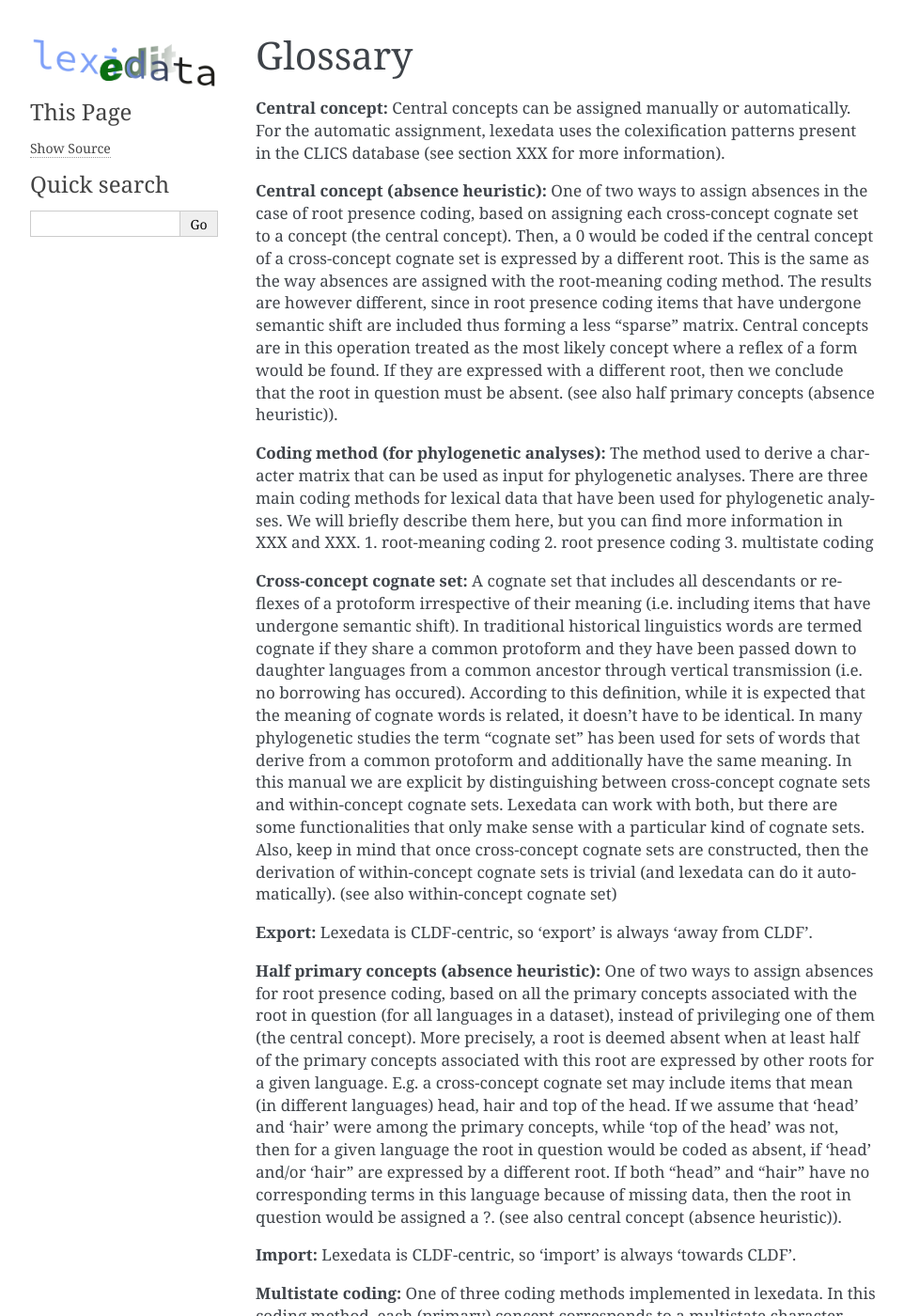
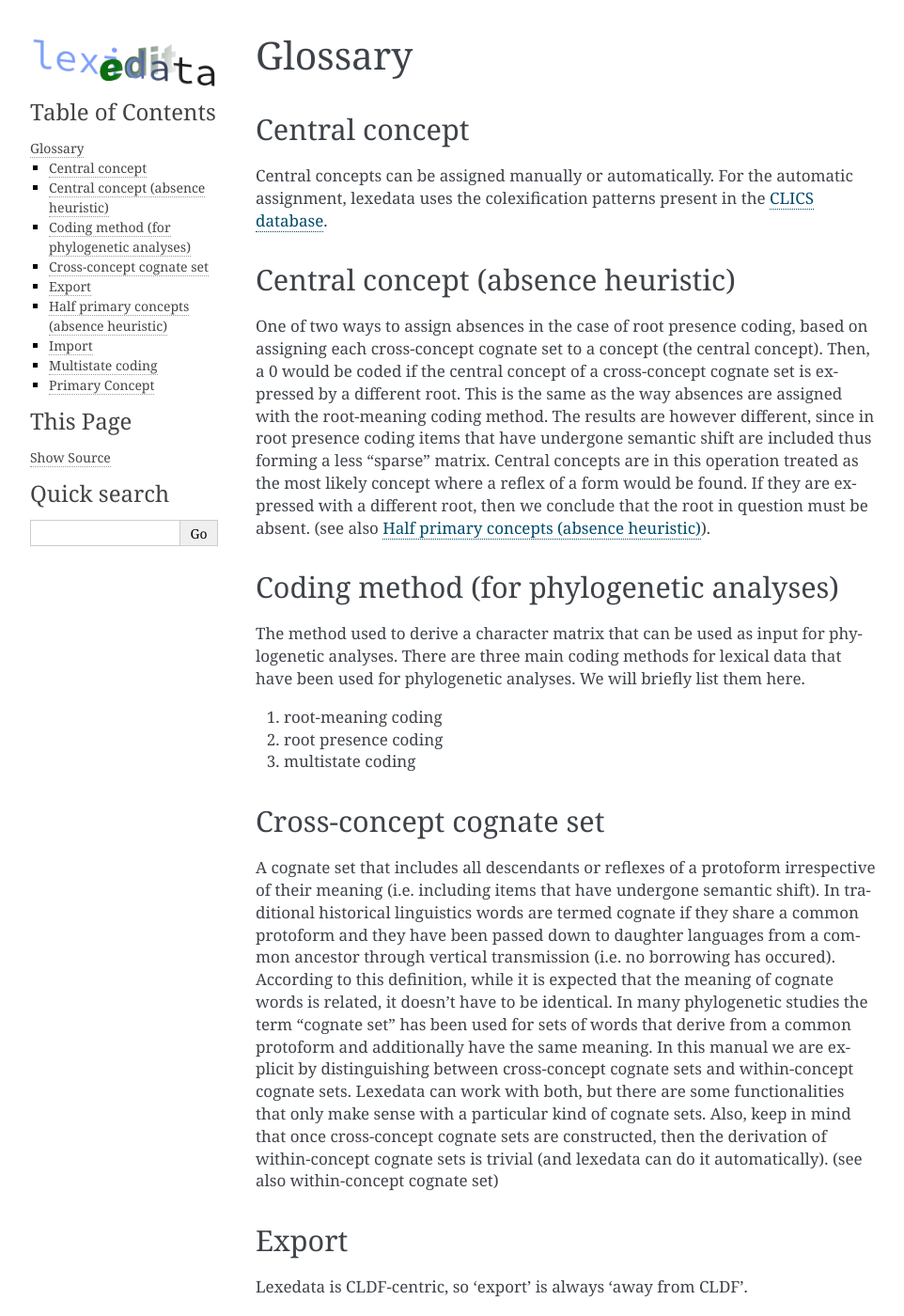
Before and after one commit to lexedata/lexedata, a Sphinx documentation site: the page built from docs/glossary.rst, in a window 1280 px wide and 1400 px high. Shown: the whole window at 94% size, without its empty margins (148-1110 px from the left). Built offline with Sphinx 7.4.7, drawn with Linux system fonts in a browser that asks for light colours; some of the changed text lies outside the part shown.

Commit message:
Start adding references to glossary

```diff
--- a/docs/conf.py
+++ b/docs/conf.py
@@ -35,7 +35,9 @@
     "sphinx.ext.autodoc",
     "sphinx.ext.coverage",
     "sphinx.ext.napoleon",
+    "sphinx.ext.autosectionlabel",
 ]
+autosectionlabel_prefix_document = True
 
 # Add any paths that contain templates here, relative to this directory.
 templates_path = ["_templates"]
--- a/docs/glossary.rst
+++ b/docs/glossary.rst
@@ -1,35 +1,55 @@
 Glossary
 ~~~~~~~~
 
-**Central concept:**
-Central concepts can be assigned manually or automatically. For the automatic assignment, lexedata uses the colexification patterns present in the CLICS database (see section XXX for more information).
+Central concept
+---------------
 
-**Central concept (absence heuristic):**
-One of two ways to assign absences in the case of root presence coding, based on assigning each cross-concept cognate set to a concept (the central concept). Then, a 0 would be coded if the central concept of a cross-concept cognate set is expressed by a different root. This is the same as the way absences are assigned with the root-meaning coding method. The results are however different, since in root presence coding items that have undergone semantic shift are included thus forming a less "sparse" matrix. Central concepts are in this operation treated as the most likely concept where a reflex of a form would be found. If they are expressed with a different root, then we conclude that the root in question must be absent. (see also half primary concepts (absence heuristic)).
+Central concepts can be assigned manually or automatically. For the automatic assignment, lexedata uses the colexification patterns present in the `CLICS database <https://clics.clld.org>`_.
 
-**Coding method (for phylogenetic analyses):**
+Central concept (absence heuristic)
+-----------------------------------
+
+One of two ways to assign absences in the case of root presence coding, based on assigning each cross-concept cognate set to a concept (the central concept). Then, a 0 would be coded if the central concept of a cross-concept cognate set is expressed by a different root. This is the same as the way absences are assigned with the root-meaning coding method. The results are however different, since in root presence coding items that have undergone semantic shift are included thus forming a less "sparse" matrix. Central concepts are in this operation treated as the most likely concept where a reflex of a form would be found. If they are expressed with a different root, then we conclude that the root in question must be absent. (see also :ref:`glossary:half primary concepts (absence heuristic)`).
+
+Coding method (for phylogenetic analyses)
+-----------------------------------------
+
 The method used to derive a character matrix that can be used as input for phylogenetic analyses.
-There are three main coding methods for lexical data that have been used for phylogenetic analyses. We will briefly describe them here, but you can find more information in XXX and XXX.
+There are three main coding methods for lexical data that have been used for phylogenetic analyses. We will briefly list them here.
+
 1. root-meaning coding
 2. root presence coding
 3. multistate coding
 
-**Cross-concept cognate set:**
+Cross-concept cognate set
+-------------------------
+
 A cognate set that includes all descendants or reflexes of a protoform irrespective of their meaning (i.e. including items that have undergone semantic shift). In traditional historical linguistics words are termed cognate if they share a common protoform and they have been passed down to daughter languages from a common ancestor through vertical transmission (i.e. no borrowing has occured). According to this definition, while it is expected that the meaning of cognate words is related, it doesn't have to be identical. In many phylogenetic studies the term "cognate set" has been used for sets of words that derive from a common protoform and additionally have the same meaning. In this manual we are explicit by distinguishing between cross-concept cognate sets and within-concept cognate sets. Lexedata can work with both, but there are some functionalities that only make sense with a particular kind of cognate sets. Also, keep in mind that once cross-concept cognate sets are constructed, then the derivation of within-concept cognate sets is trivial (and lexedata can do it automatically). (see also within-concept cognate set)
 
-**Export:**
+Export
+------
+
 Lexedata is CLDF-centric, so ‘export’ is always ‘away from CLDF’.
 
-**Half primary concepts (absence heuristic):**
-One of two ways to assign absences for root presence coding, based on all the primary concepts associated with the root in question (for all languages in a dataset), instead of privileging one of them (the central concept). More precisely, a root is deemed absent when at least half of the primary concepts associated with this root are expressed by other roots for a given language. E.g. a cross-concept cognate set may include items that mean (in different languages) head, hair and top of the head. If we assume that 'head' and 'hair' were among the primary concepts, while 'top of the head' was not, then for a given language the root in question would be coded as absent, if 'head' and/or 'hair" are expressed by a different root. If both "head" and "hair" have no corresponding terms in this language because of missing data, then the root in question would be assigned a ?. (see also central concept (absence heuristic)).
+Half primary concepts (absence heuristic)
+-----------------------------------------
 
-**Import:**
+One of two ways to assign absences for root presence coding, based each :ref:`glossary:primary concept` associated with the root in question (for all languages in a dataset), instead of privileging one of them (the central concept).
+
+More precisely, a root is deemed absent when at least half of the primary concepts associated with this root are expressed by other roots for a given language. For example, a cross-concept cognate set may include items that mean (in different languages) HEAD, HAIR, and TOP OF THE HEAD. Let us assume that HEAD and HAIR were among the primary concepts, while TOP OF THE HEAD was not.
+Then for a given language the root in question would be coded as absent if at least one (half of the two) primary concepts HEAD and HAIR is expressed by a *different* root.
+Only if we don't know terms for both HEAD and HAIR in this language – or generally, if more than half of the primary concepts associated to the root are missing –, then the root in question would be assigned a ``?``. (see also :ref:`glossary:central concept (absence heuristic)`)
+
+Import
+------
 Lexedata is CLDF-centric, so ‘import’ is always ‘towards CLDF’.
 
-**Multistate coding:**
-One of three coding methods implemented in lexedata. In this coding method, each (primary) concept corresponds to a multistate character, with each within-concept cognate set corresponding to a different state. It is available for datasets with either within- or cross-concept cognate sets. (see also coding method)
+Multistate coding
+-----------------
+One of three coding methods implemented in lexedata. In this coding method, each :ref:`glossary:primary concept` corresponds to a multistate character, with each within-concept cognate set corresponding to a different state. It is available for datasets with either within- or cross-concept cognate sets. (see also :ref:`glossary:coding method (for phylogenetic analyses)`)
 
-**Primary Concept:**
+Primary Concept
+---------------
 A concept that has been systematically searched for in the languages of the dataset. When building a lexical dataset, it is typical procedure to start with a comparative wordlist including a number of basic concepts (e.g. a Swadesh list). Within lexedata, we call such concepts primary. Any other concepts present in parameters.csv are secondary. A dataset with within-concept cognate sets, often contains only primary concepts (however, it is possible that one has been keeping track of additional meanings for each word, thus leading to the inclusion of a number of secondary concepts as well.). A dataset with cross-concept cognate sets is very likely to include secondary concepts, especially if one has searched for cognate forms extensively among synonyms or closely related concepts to the primary concepts. (see also secondary concept)
 
 **Root-meaning coding:**
--- a/docs/tour.rst
+++ b/docs/tour.rst
@@ -976,7 +976,7 @@
 This gives us a tab-separated value file, by default named `cognate.tsv`, which
 we can load in Edictor and edit there.
 
-.. image:: example/Edictor.png
+.. image:: _static/Edictor.png
   :width: 70%
   :alt: Cognate class view in Edictor
 
```
Also changed, not shown: docs/_static/Edictor.png (renamed from docs/examples/Edictor.png).
